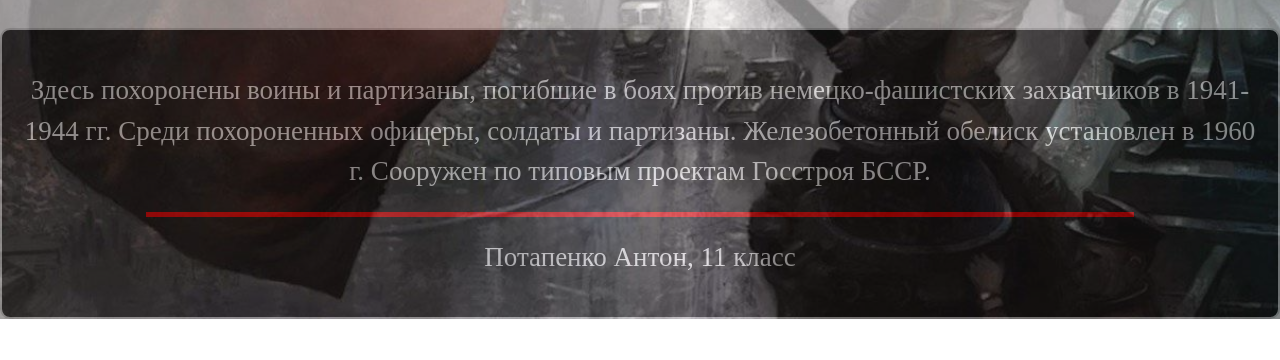
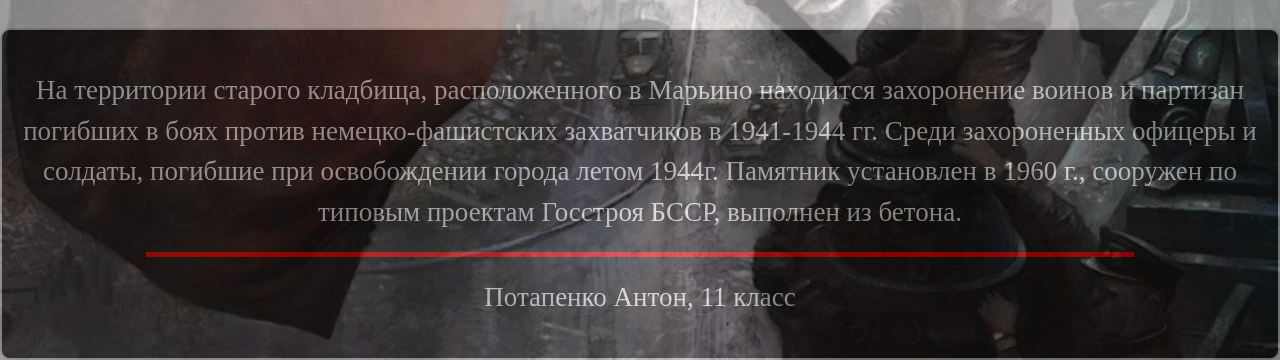
Before and after one commit to Potaphik/bratskaya-mogila-Tekhnikum, a plain HTML site: page index.html in a window 1280 px wide. Shown: the part 767-1127 px from the top of the page. Before the commit the page ends 1086 px from the top, so only its background shows below. Drawn offline with Linux system fonts and the light colour scheme.

Commit message:
Update index.html

```diff
--- a/index.html
+++ b/index.html
@@ -96,7 +96,7 @@
         <img src="техникум.JPG" alt="Центральная картинка" id="central-image">
     </div>
     <div class="text-container"> <!-- Контейнер для текста с рамкой -->
-        <p>Здесь похоронены воины и партизаны, погибшие в боях против немецко-фашистских захватчиков в 1941-1944 гг. Среди похороненных офицеры, солдаты и партизаны. Железобетонный обелиск установлен в 1960 г. Сооружен по типовым проектам Госстроя БССР.</p>
+        <p>На территории старого кладбища, расположенного в Марьино находится захоронение воинов и партизан погибших в боях против немецко-фашистских захватчиков в 1941-1944 гг. Среди захороненных офицеры и солдаты, погибшие при освобождении города летом 1944г. Памятник установлен в 1960 г., сооружен по типовым проектам Госстроя БССР, выполнен из бетона.</p>
         <hr> <!-- Красная линия -->
         <p>Потапенко Антон, 11 класс</p> <!-- Новый текст под красной линией -->
     </div>
```
